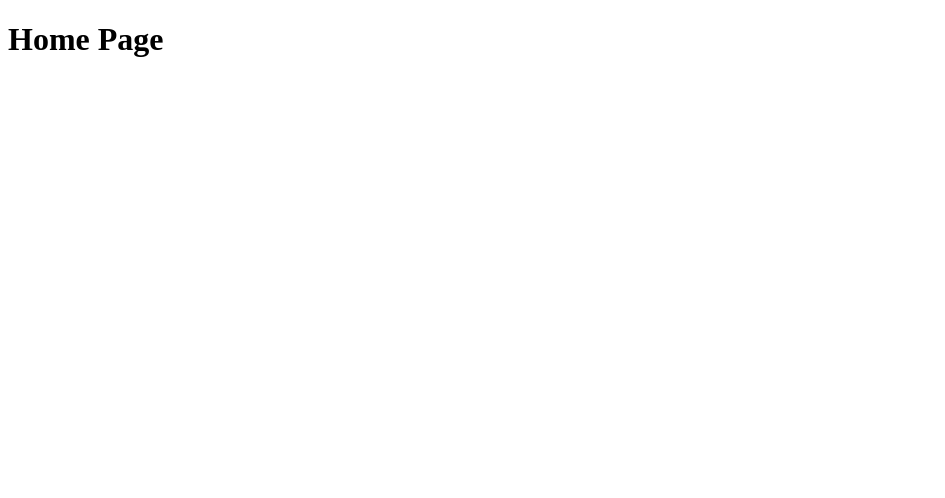
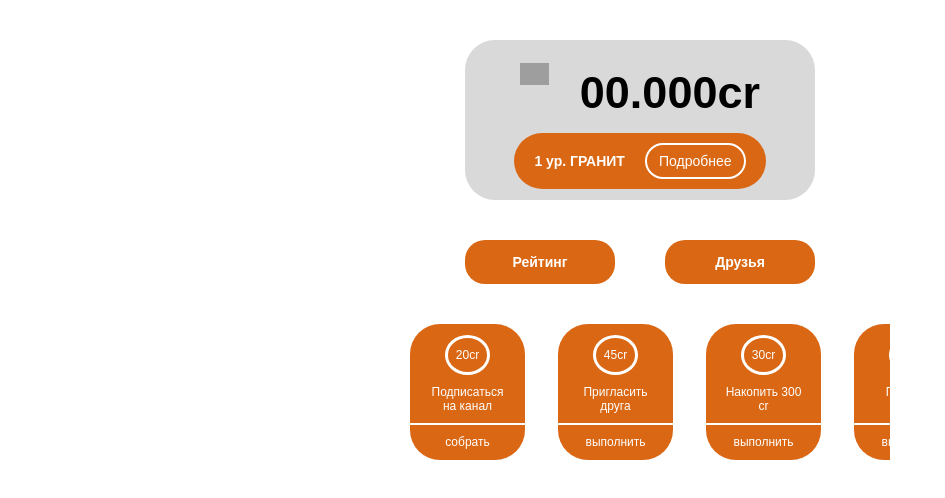
Before and after one commit to devisvil-Al/Fis-Privet-client, a plain HTML site: page homePage.html in a window 1280 px wide. Shown: the whole page, without its empty margins (0-945 px from the left). Drawn offline with Linux system fonts and the light colour scheme; grey boxes are pictures that could not be loaded; a script that the page names is missing.

Commit message:
add functional

```diff
--- a/css/style.css
+++ b/css/style.css
@@ -16,6 +16,8 @@ body{
     align-items: center;
     min-height: 100vh;
     background-color: white;
+    max-width: 500px;
+    margin: auto;
 }
 
 .modal{
@@ -32,7 +34,10 @@ body{
     align-items: center;
     gap: 20px;
     padding: 40px 80px;
-    display: none;
+    visibility: collapse;
+    opacity: 0;
+    transition: 0.5s;
+    /* display: none; */
 }
 .modal *{
 
@@ -43,7 +48,8 @@ body{
 }
 
 .modal-hidden{
-    display: block;
+    visibility: visible;
+    opacity: 1;
 }
 
 .preloader img{
@@ -293,3 +299,147 @@ body{
 .form__input_check:checked + label {
     background-color: #DA6713;
 }
+
+.modal-visible{
+   visibility: visible;
+   opacity: 1;
+
+}
+
+.modal__title{
+    opacity: 1;
+    transform: translateY(50px);
+    transition: 0.3s ease ;
+}
+
+.modal__title-active{
+    opacity: 1;
+    transform: translateY(0px);
+}
+
+.main {
+    height: 100vh;
+    font-family: Arial, "Helvetica Neue", Helvetica, sans-serif;
+    /* padding: 16px; */
+}
+.point__container {
+    height: 20vh;
+    border-radius: 30px;
+    background-color: #D9D9D9;
+    padding: 18px 10px 6px;
+    display: flex;
+    flex-direction: column;
+    justify-content: space-between;
+    min-height: 150px;
+    min-width: 250px;
+    max-width: 350px;
+    width: 100%;
+    margin:  0 auto;
+}
+.point__title {
+    width: 240px;
+    margin: auto;
+    text-align: end;
+    background-image: url(../img/cr.svg);
+    background-size: 29px;
+    background-repeat: no-repeat;
+    font-size: 45px;
+    line-height: 60px;
+}
+.point {
+}
+.point__info {
+    padding: 10px 20px;
+    background-color: #DA6713;
+    border-radius: 30px;
+    display: flex;
+    align-items: center;
+    justify-content: space-between;
+    color: white;
+    font-size: 20px;
+    max-width: 280px;
+    margin: auto;
+    gap: 20px;
+}
+.point__level {
+    font-size: 14px;
+    font-weight: 700;
+
+}
+.point__description {
+    border: solid 2px white;
+    padding: 8px 12px;
+    background-color: inherit;
+    color: white;
+    border-radius: 30px;
+    font-size: 14px;
+}
+
+
+.social__container{
+    display: flex;
+    justify-content: space-between;
+    width: 100%;
+    gap: 20px;
+    max-width: 350px;
+    margin: 0 auto;
+}
+.social__container_btn{
+    max-width: 150px;
+    width: 50%;
+    min-width: 100px;
+    padding: 14px 35px;
+    background-color: #DA6713;
+    color: white;
+    border-radius: 20px;
+    font-size: 14px;
+    font-weight: 700;
+}
+
+.slider {
+    display: flex;
+    overflow: scroll;
+}
+.slider__events {
+    gap: 33px;
+    padding: 0 20px;
+}
+.slider__events .slide__events {
+    min-width: 115px;
+    padding: 11px 0;
+    height: 136px;
+    display: flex;
+    flex-direction: column;
+    gap: 10px;
+    align-items: center;
+    justify-content: space-between;
+    background-color: #DA6713;
+    color: white;
+    border-radius: 30px;
+}
+.slide__cri {
+    width: 45px;
+    height: 48px;
+    display: flex;
+    justify-content: center;
+    align-items: center;
+    border: 3px solid white;
+    border-radius: 50%;
+    font-size: 12px;
+}
+.slide__title {
+    font-size: 12px;
+    text-align: center;
+    width: 80px;
+}
+.slider__events hr {
+    width: 100%;
+    height: 3px;
+    background-color: white;
+    border: none;
+}
+.slide__btn {
+    color: #FFFFFF;
+    font-size: 12px;
+    background-color: #DA6713;
+}
--- a/homePage.html
+++ b/homePage.html
@@ -4,8 +4,60 @@
     <meta charset="UTF-8">
     <meta name="viewport" content="width=device-width, initial-scale=1.0">
     <title>Home Page</title>
+    <link rel="stylesheet" href="./css/nullstyle.css">
+    <link rel="stylesheet" href="./css/style.css">
+    <script src="https://telegram.org/js/telegram-web-app.js"></script>
 </head>
 <body>
-    <h1>Home Page</h1>
+    <section class="modal modal__greetings">
+        <h2 class="modal__title">Физкульт-привет, <span class="modal__name"></span></h2>
+        <img src="./img/Кристалл.svg" class="modal__logo" alt="logo">
+    </section>
+
+    <main class="main">
+        <section class="point__container">
+            <h2 class="point__title"> <span class="point">00.000</span>cr</h2>
+            <div class="point__info">
+                <p class="point__level">1 ур. ГРАНИТ</p>
+                <button class="point__description">Подробнее</button>
+            </div>
+        </section>
+
+        <section class="social__container">
+            <button class="social__container_btn raiting__btn">Рейтинг</button>
+            <button class="social__container_btn friends__btn">Друзья</button>
+        </section>
+
+        <section class="slider slider__events">
+            <div class="slide__events">
+                <div class="slide__cri">20cr</div>
+                <p class="slide__title">Подписаться на канал</p>
+                <hr>
+                <button class="slide__btn">собрать</button>
+            </div>
+            <div class="slide__events">
+                <div class="slide__cri">45cr</div>
+                <p class="slide__title">Пригласить друга</p>
+                <hr>
+                <button class="slide__btn">выполнить</button>
+            </div>
+            <div class="slide__events">
+                <div class="slide__cri">30cr</div>
+                <p class="slide__title">Накопить 300 cr</p>
+                <hr>
+                <button class="slide__btn">выполнить</button>
+            </div>
+            <div class="slide__events">
+                <div class="slide__cri">60cr</div>
+                <p class="slide__title">Посетить матч</p>
+                <hr>
+                <button class="slide__btn">выполнить</button>
+            </div>
+        </section>
+    </main>
+
+
+
+    <script type="module" src="./scripts/main.js"></script>
 </body>
 </html>
--- /dev/null
+++ b/scripts/main.js
@@ -0,0 +1,39 @@
+import { api } from "./Api.js";
+
+const modalGreetings = document.querySelector('.modal__greetings')
+
+
+async function greethings(){
+    window.Telegram.WebApp.expand()
+    const res = await api.getContact()
+    const data = await api.checkUser(res.from.id)
+    if(!data._id){
+        window.location.href = '../Registry.html'
+    }
+    modalGreetings.querySelector('.modal__name') .textContent = data.firstName
+    modalGreetings.querySelector('.modal__logo') .src = '../img/' + data.club + '.svg'
+    modalGreetings.querySelector('.modal__title').classList.add('modal__title-active')
+
+    modalGreetings.classList.add('modal-visible')
+    setTimeout( () => {
+        modalGreetings.classList.remove('modal-visible')
+    }, 2000)
+}
+
+
+
+
+// api.getContact()
+// .then((res) => api.checkUser(res.from.id))
+// .then((res) =>  {
+//     if(res._id){
+//         modalName.textContent = res.firstName
+
+//     }
+// })
+// .catch((err) => {
+//     console.log(err)
+// })
+
+
+greethings()
```
Also changed, not shown: Registry.html (renamed from index.html, +6 -9 lines), scripts/registry.js (renamed from scripts/script.js, +5 -4 lines), img/Динамо.svg (renamed from img/dinamo.svg), img/Кристалл.svg (renamed from img/kristall.svg), img/Спартак.svg (renamed from img/Spartak.svg), img/ЦСКА.svg (renamed from img/CSKA.svg), 1 other file.
